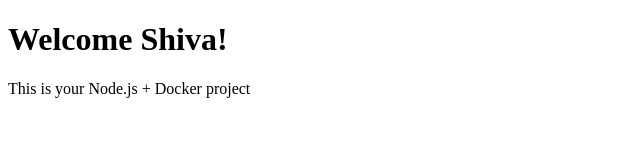
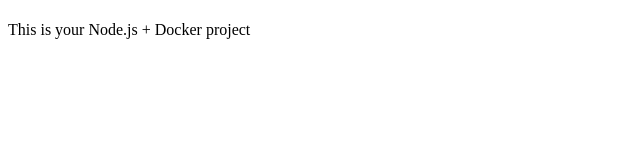
Before and after one commit to dasarishiva593/projectwork, a website: page public/index.html in a window 1280 px wide. Shown: the whole page, without its empty margins (0-640 px from the left). Drawn offline with Linux system fonts and the light colour scheme.

Commit message:
Initial commit

```diff
--- a/public/index.html
+++ b/public/index.html
@@ -4,7 +4,7 @@
     <title>My DevOps App</title>
 </head>
 <body>
-    <h1> Welcome Shiva!</h1>
+    <h1> </h1>
     <p>This is your Node.js + Docker project</p>
 </body>
 </html>
```
